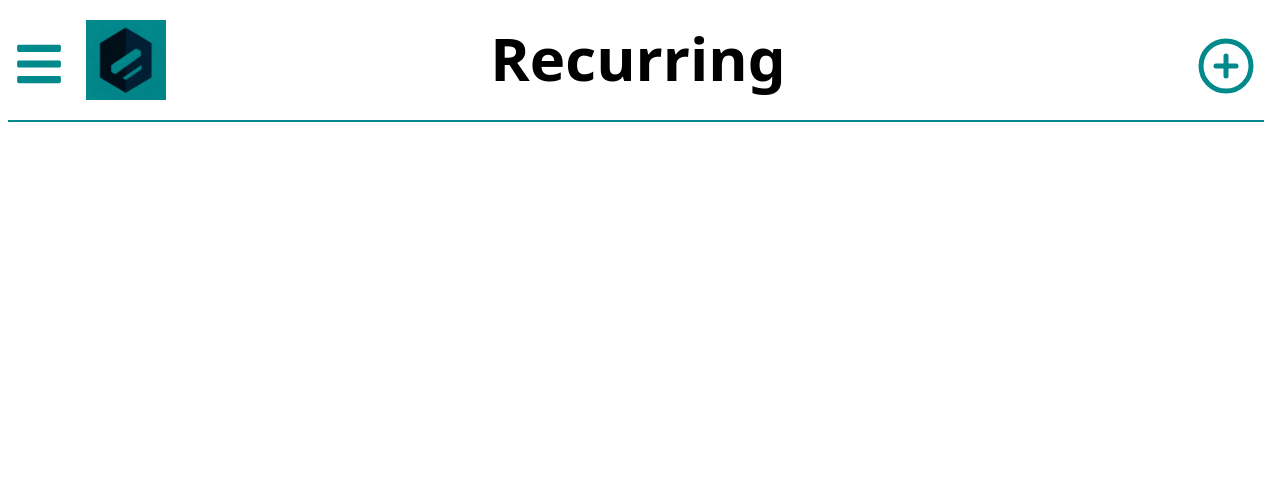
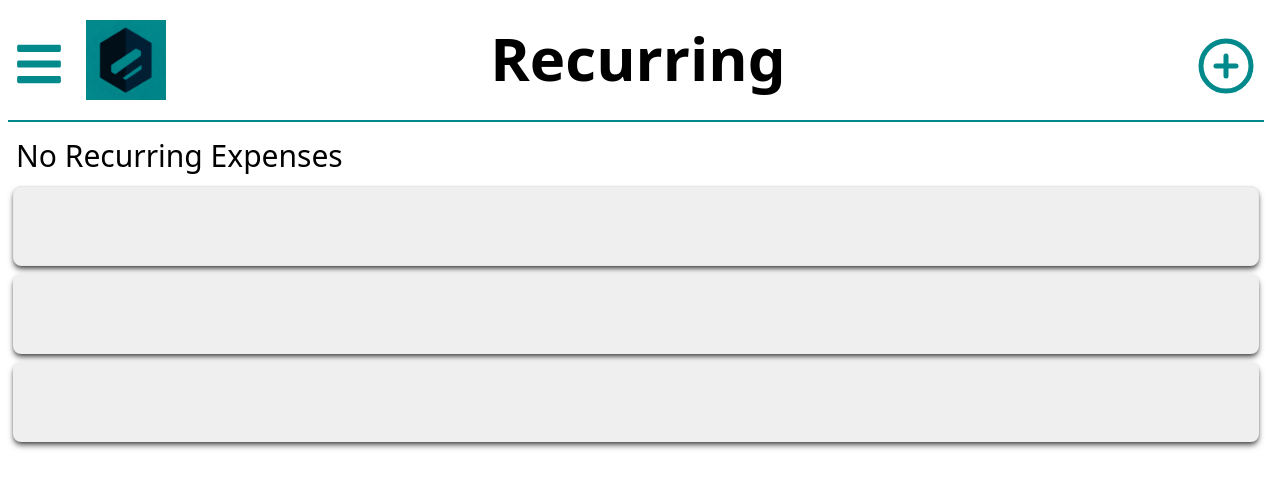
Before and after one commit to Garcia-Tony/ProBudgetApp, a React (Vite) app in the folder client/: page /recurring in a window 1280 px wide. Shown: the top 488 px of the page. Built offline with nearby package versions, Linux system fonts and the light colour scheme.

Commit message:
Create the placeholder for the data submitted

```diff
--- a/client/src/Pages/RecurringExpense.tsx
+++ b/client/src/Pages/RecurringExpense.tsx
@@ -2,8 +2,10 @@ import { useState } from 'react';
 import { useNavigate } from 'react-router-dom';
 
 import { useData } from '../components/User';
+import { useExpenses } from '../components/ExpenseContext';
 
 export function RecurringExpense() {
+  const { expenses } = useExpenses();
   const { handleSignOut } = useData();
   const navigate = useNavigate();
   const [isMenuOpen, setIsMenuOpen] = useState(false);
@@ -67,32 +69,33 @@ export function RecurringExpense() {
             </svg>
           </button>
         </div>
-
-        {expense && (
-          <div className="fixed inset-0 flex items-center justify-center bg-gray-900 bg-opacity-10">
-            <div className="rounded-[50px] bg-[#cbcbcb] p-6 px-6 rounded shadow-lg text-center border border-black ">
-              <h3 className="md:text-6xl text-5xl font-bold mb-5 mt-5 text-black font-extrabold">
-                Add New <br />
-                Expense?
-              </h3>
-              <button
-                className="hover:bg-[#016B6D] transition md:text-5xl md:px-20 mt-6 px-18 text-4xl font-bold py-2 px-12 bg-[#067E81] text-black border border-black rounded-full"
-                onClick={() => {
-                  navigate('/new-expense');
-                }}>
-                YES
-              </button>
-              <button
-                className="hover:bg-[#505050] transition md:text-5xl md:px-20 mt-6 px-18 text-4xl font-bold py-2 px-14 ml-4 bg-[#696969] text-black border border-black rounded-full"
-                onClick={closeExpense}>
-                NO
-              </button>
-            </div>
-          </div>
-        )}
       </div>
 
       <hr className="my-4 border-t-2 border-[#01898B] md:mt-4" />
+
+      <p className="text-2xl text-black ml-2 md:text-3xl">
+        {expenses.length === 0 ? 'No Recurring Expenses' : 'Recurring Expenses'}
+      </p>
+
+      <div className="space-y-3 mt-3 px-[5px]">
+        {expenses.length === 0 && (
+          <div className="">
+            <div className="md:mb-2 md:h-20 h-16 mb-1 bg-[#EFEFEF] rounded-lg shadow-md shadow-[#00000099] border"></div>
+            <div className="md:mb-2 md:h-20 h-16 mb-1 bg-[#EFEFEF] rounded-lg shadow-md shadow-[#00000099]"></div>
+            <div className="md:mb-2 md:h-20 h-16 mb-1 bg-[#EFEFEF] rounded-lg shadow-md shadow-[#00000099]"></div>
+          </div>
+        )}
+
+        {expenses.length > 0 &&
+          expenses.map((expense, index) => (
+            <div
+              key={index}
+              className="mb-[-4px] md:mb-[-5px] md:text-xl h-16 md:h-20 bg-[#EFEFEF] rounded-lg shadow-md shadow-[#00000099]">
+              <div className="flex px-2 md:mt-2 mb-2 md:mb-3 pt-1"></div>
+              <div className="flex justify-between items-center px-2"></div>
+            </div>
+          ))}
+      </div>
 
       {expense && (
         <div className="fixed inset-0 flex items-center justify-center bg-gray-900 bg-opacity-10">
```
